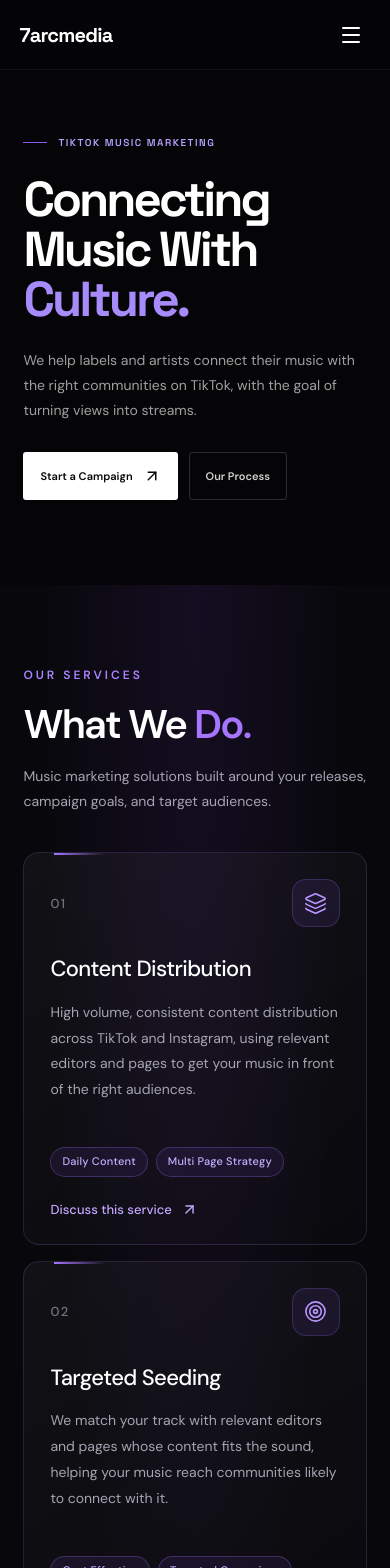
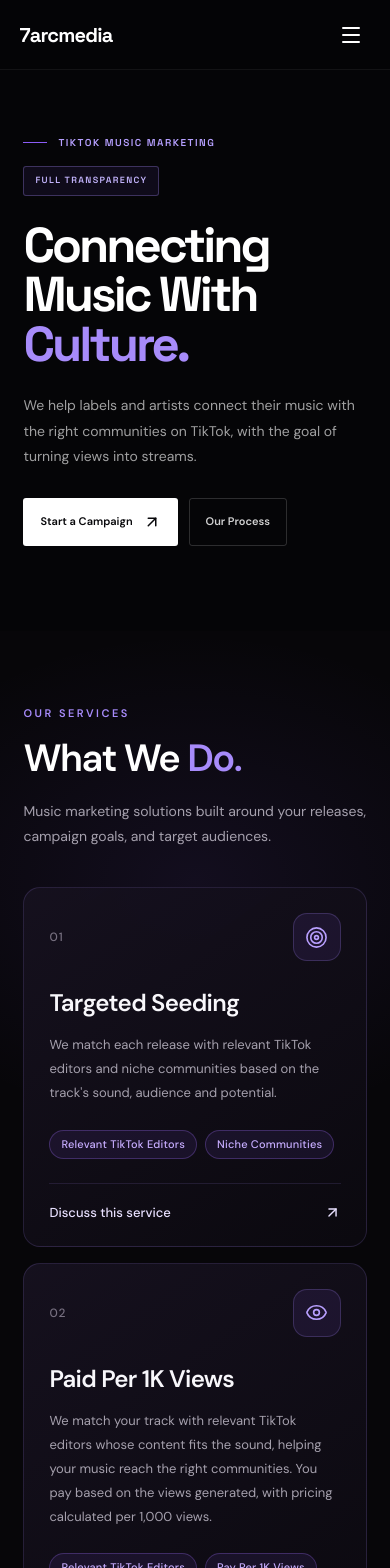
Before and after one commit to rushisav10-web/7arcmedia-portfolio, a React (Vite) app: page / in a window 390 px wide. Shown: the top 1568 px of the page. Built offline with nearby package versions, Linux system fonts and the light colour scheme.

Commit message:
Fix service label alignment

```diff
--- a/src/App.jsx
+++ b/src/App.jsx
@@ -6,8 +6,8 @@ import {
   Menu,
   X,
   Layers,
+  Eye,
   Target,
-  Eye,
 } from "lucide-react";
 
 import "./App.css";
@@ -43,27 +43,27 @@ function App() {
   const services = [
     {
       number: "01",
+      title: "Targeted Seeding",
+      description:
+        "We match each release with relevant TikTok editors and niche communities based on the track's sound, audience and potential.",
+      icon: Target,
+      tags: ["Relevant TikTok Editors", "Niche Communities"],
+    },
+    {
+      number: "02",
+      title: "Paid Per 1K Views",
+      description:
+        "We match your track with relevant TikTok editors whose content fits the sound, helping your music reach the right communities. You pay based on the views generated, with pricing calculated per 1,000 views.",
+      icon: Eye,
+      tags: ["Relevant TikTok Editors", "Pay Per 1K Views"],
+    },
+    {
+      number: "03",
       title: "Content Distribution",
       description:
         "High volume, consistent content distribution across TikTok and Instagram, using relevant editors and pages to get your music in front of the right audiences.",
       icon: Layers,
       tags: ["Daily Content", "Multi Page Strategy"],
-    },
-    {
-      number: "02",
-      title: "Targeted Seeding",
-      description:
-        "We match your track with relevant editors and pages whose content fits the sound, helping your music reach communities likely to connect with it.",
-      icon: Target,
-      tags: ["Cost Effective", "Targeted Campaigns"],
-    },
-    {
-      number: "03",
-      title: "Paid Per 1K Views",
-      description:
-        "Pay based on the views generated by our editors, with pricing calculated per 1,000 views.",
-      icon: Eye,
-      tags: ["Efficient CPM", "Performance Based"],
     },
   ];
 
@@ -163,6 +163,13 @@ function App() {
           >
             <motion.div className="hero-eyebrow" variants={reveal}>
               TikTok Music Marketing
+            </motion.div>
+
+            <motion.div
+              className="hero-transparency-label"
+              variants={reveal}
+            >
+              FULL TRANSPARENCY
             </motion.div>
 
             <motion.h1 variants={reveal}>
--- a/src/Hero.css
+++ b/src/Hero.css
@@ -18,7 +18,6 @@
 }
 
 /* Hero content container */
-
 .hero-content {
   position: relative;
   z-index: 2;
@@ -28,7 +27,6 @@
 }
 
 /* Text content */
-
 .hero-copy {
   position: relative;
   z-index: 2;
@@ -37,7 +35,6 @@
 }
 
 /* Eyebrow */
-
 .hero-eyebrow {
   display: flex;
   align-items: center;
@@ -60,8 +57,26 @@
   background: #8b5cf6;
 }
 
+/* Full Transparency Label */
+.hero-transparency-label {
+  display: inline-flex;
+  align-items: center;
+  width: fit-content;
+  margin-top: 18px;
+  padding: 7px 11px;
+  border: 1px solid rgba(167, 139, 250, 0.3);
+  border-radius: 3px;
+  background: rgba(139, 92, 246, 0.08);
+  color: #c4b5fd;
+  font-family: "Space Grotesk", sans-serif;
+  font-size: 10px;
+  font-weight: 600;
+  letter-spacing: 0.15em;
+  line-height: 1.5;
+  text-transform: uppercase;
+}
+
 /* Main headline */
-
 .hero-copy h1 {
   margin: 27px 0 26px;
   color: #ffffff;
@@ -77,7 +92,6 @@
 }
 
 /* Description */
-
 .hero-description {
   max-width: 490px;
   margin: 0;
@@ -89,7 +103,6 @@
 }
 
 /* CTA buttons */
-
 .hero-actions {
   display: flex;
   align-items: center;
@@ -160,7 +173,6 @@
 }
 
 /* Outer orbit */
-
 .hero-orbit {
   position: absolute;
   inset: 8%;
@@ -171,7 +183,6 @@
 }
 
 /* Inner orbit */
-
 .hero-orbit-two {
   position: absolute;
   inset: 20%;
@@ -182,7 +193,6 @@
 }
 
 /* Orbit particles */
-
 .hero-orbit::before,
 .hero-orbit::after,
 .hero-orbit-two::before {
@@ -214,7 +224,6 @@
 }
 
 /* Glowing center */
-
 .hero-core {
   position: absolute;
   top: 50%;
@@ -243,7 +252,6 @@
 }
 
 /* Floating information cards */
-
 .hero-card {
   position: absolute;
   z-index: 1;
@@ -301,7 +309,6 @@
   from {
     rotate: 0deg;
   }
-
   to {
     rotate: 360deg;
   }
@@ -311,7 +318,6 @@
   from {
     rotate: 360deg;
   }
-
   to {
     rotate: 0deg;
   }
@@ -323,7 +329,6 @@
     opacity: 0.7;
     scale: 0.96;
   }
-
   50% {
     opacity: 1;
     scale: 1.04;
@@ -335,7 +340,6 @@
   100% {
     translate: 0 0;
   }
-
   50% {
     translate: 0 -8px;
   }
@@ -407,6 +411,11 @@
     letter-spacing: 0.15em;
   }
 
+  .hero-transparency-label {
+    margin-top: 16px;
+    font-size: 9px;
+  }
+
   .hero-copy h1 {
     margin: 25px 0 23px;
     font-size: clamp(49px, 12.5vw, 72px);
@@ -438,7 +447,6 @@
 }
 
 /* Extra-small phones */
-
 @media (max-width: 380px) {
   .hero {
     padding-right: 5vw;
@@ -461,7 +469,6 @@
 }
 
 /* Accessibility */
-
 @media (prefers-reduced-motion: reduce) {
   .hero-orbit,
   .hero-orbit-two,
--- a/src/WhatWeDo.css
+++ b/src/WhatWeDo.css
@@ -1,22 +1,31 @@
 
 .what-we-do-section {
   position: relative;
-  width: 100%;
   padding: 120px 6%;
+  background: #070609;
   overflow: hidden;
-  background:
-    radial-gradient(
-      ellipse at 50% 0%,
-      rgba(113, 54, 190, 0.12),
-      transparent 55%
-    ),
-    #08080c;
-  color: #ffffff;
+}
+
+.what-we-do-section::before {
+  content: "";
+  position: absolute;
+  top: 0;
+  left: 50%;
+  width: 700px;
+  height: 500px;
+  transform: translateX(-50%);
+  background: radial-gradient(
+    ellipse,
+    rgba(139, 92, 246, 0.09) 0%,
+    rgba(139, 92, 246, 0) 70%
+  );
+  pointer-events: none;
 }
 
 .what-we-do-inner {
-  width: 100%;
-  max-width: 1240px;
+  position: relative;
+  z-index: 1;
+  max-width: 1200px;
   margin: 0 auto;
 }
 
@@ -26,99 +35,82 @@
 }
 
 .what-we-do-heading .section-label {
-  margin-bottom: 20px;
-  color: #ad83ff;
-  font-size: 12px;
+  margin-bottom: 18px;
+  color: #a78bfa;
+  font-size: 11px;
   font-weight: 600;
-  letter-spacing: 3px;
+  letter-spacing: 2.5px;
   text-transform: uppercase;
 }
 
 .what-we-do-heading h2 {
   margin: 0;
-  color: #ffffff;
-  font-size: clamp(42px, 5vw, 68px);
+  color: #fff;
+  font-size: clamp(38px, 5vw, 64px);
   font-weight: 600;
   letter-spacing: -2.5px;
   line-height: 1.08;
 }
 
 .what-we-do-heading h2 span {
-  color: #a675ff;
+  color: #a78bfa;
 }
 
-.what-we-do-heading > p {
-  max-width: 520px;
-  margin: 22px 0 0;
-  color: #a6a3b2;
-  font-size: 16px;
+.what-we-do-heading p {
+  max-width: 510px;
+  margin-top: 20px;
+  color: #a5a0ad;
+  font-size: 15px;
   line-height: 1.8;
 }
 
 .services-grid {
   display: grid;
   grid-template-columns: repeat(3, minmax(0, 1fr));
-  gap: 22px;
+  gap: 20px;
   align-items: stretch;
 }
 
 .service-card {
-  position: relative;
   display: flex;
   flex-direction: column;
   min-width: 0;
-  min-height: 330px;
   padding: 30px;
-  overflow: hidden;
-  border: 1px solid rgba(180, 145, 255, 0.15);
-  border-radius: 18px;
-  background:
-    linear-gradient(
+  border: 1px solid rgba(167, 139, 250, 0.16);
+  border-radius: 20px;
+  background: linear-gradient(
     145deg,
-      rgba(255, 255, 255, 0.045),
-      rgba(255, 255, 255, 0.012)
+    rgba(22, 17, 31, 0.96),
+    rgba(11, 9, 15, 0.98)
   );
   transition:
-    transform 0.35s ease,
-    border-color 0.35s ease,
-    background 0.35s ease,
-    box-shadow 0.35s ease;
-}
-
-.service-card::before {
-  position: absolute;
-  top: 0;
-  left: 30px;
-  width: 52px;
-  height: 2px;
-  background: linear-gradient(90deg, #a675ff, transparent);
-  content: "";
+    border-color 0.3s ease,
+    transform 0.3s ease,
+    background 0.3s ease;
 }
 
 .service-card:hover {
-  transform: translateY(-7px);
-  border-color: rgba(166, 117, 255, 0.48);
-  background:
-    linear-gradient(
+  transform: translateY(-5px);
+  border-color: rgba(167, 139, 250, 0.4);
+  background: linear-gradient(
     145deg,
-      rgba(139, 92, 246, 0.1),
-      rgba(255, 255, 255, 0.018)
+    rgba(29, 21, 43, 0.98),
+    rgba(11, 9, 15, 0.98)
   );
-  box-shadow: 0 20px 55px rgba(0, 0, 0, 0.22);
 }
 
 .service-card-top {
   display: flex;
   align-items: center;
   justify-content: space-between;
-  margin-bottom: 42px;
+  margin-bottom: 34px;
 }
 
 .service-number {
-  color: #777282;
-  font-size: 13px;
+  color: #777080;
+  font-size: 12px;
   font-weight: 500;
-  letter-spacing: 1.5px;
+  letter-spacing: 1px;
 }
 
 .service-icon {
@@ -127,42 +119,36 @@
   height: 48px;
   align-items: center;
   justify-content: center;
-  border: 1px solid rgba(166, 117, 255, 0.22);
+  border: 1px solid rgba(167, 139, 250, 0.22);
   border-radius: 14px;
   background: rgba(139, 92, 246, 0.1);
-  color: #b995ff;
-  transition:
-    background 0.3s ease,
-    transform 0.3s ease;
-}
-
-.service-card:hover .service-icon {
-  transform: scale(1.06);
-  background: rgba(139, 92, 246, 0.2);
+  color: #b9a0ff;
 }
 
 .service-card h3 {
-  margin: 0 0 16px;
-  color: #ffffff;
-  font-size: 23px;
-  font-weight: 500;
-  letter-spacing: -0.6px;
-  line-height: 1.3;
+  margin: 0 0 15px;
+  color: #f8f7fb;
+  font-size: clamp(21px, 1.8vw, 25px);
+  font-weight: 600;
+  letter-spacing: -0.7px;
+  line-height: 1.25;
 }
 
 .service-card > p {
-  margin: 0 0 28px;
-  color: #a6a3b2;
+  margin: 0;
+  color: #a5a0ad;
   font-size: 14px;
   line-height: 1.85;
 }
 
+/* Horizontal service labels */
 .service-tags {
   display: flex;
+  flex-direction: row;
   flex-wrap: wrap;
   align-items: center;
   gap: 8px;
-  margin-top: 18px;
+  margin-top: 22px;
   margin-bottom: 24px;
 }
 
@@ -184,56 +170,57 @@
   white-space: nowrap;
 }
 
+/* Service link and arrow */
 .service-link {
-  display: inline-flex;
-  width: fit-content;
+  display: flex;
+  width: 100%;
   align-items: center;
-  gap: 9px;
+  justify-content: space-between;
+  gap: 12px;
   margin-top: auto;
-  color: #c4a6ff;
+  padding-top: 20px;
+  border-top: 1px solid rgba(167, 139, 250, 0.13);
+  color: #e8e0ff;
   font-size: 13px;
   font-weight: 500;
   text-decoration: none;
-  transition:
-    color 0.25s ease,
-    gap 0.25s ease;
+  transition: color 0.25s ease;
+}
+
+.service-link svg {
+  flex: 0 0 auto;
+  margin-left: auto;
+  transition: transform 0.25s ease;
 }
 
 .service-link:hover {
-  gap: 13px;
-  color: #ffffff;
+  color: #b9a0ff;
 }
 
-.service-link svg {
-  flex-shrink: 0;
+.service-link:hover svg {
+  transform: translate(3px, -3px);
 }
 
+/* Tablet */
 @media (max-width: 1000px) {
   .what-we-do-section {
-    padding: 100px 5%;
+    padding: 95px 5%;
   }
 
   .services-grid {
-    gap: 16px;
+    grid-template-columns: repeat(2, minmax(0, 1fr));
+    gap: 18px;
   }
 
   .service-card {
-    min-height: 350px;
-    padding: 24px;
-  }
-
-  .service-card h3 {
-    font-size: 20px;
-  }
-
-  .service-card-top {
-    margin-bottom: 34px;
+    padding: 26px;
   }
 }
 
-@media (max-width: 760px) {
+/* Mobile */
+@media (max-width: 640px) {
   .what-we-do-section {
-    padding: 82px 6%;
+    padding: 75px 6%;
   }
 
   .what-we-do-heading {
@@ -241,14 +228,11 @@
   }
 
   .what-we-do-heading h2 {
-    font-size: clamp(40px, 10vw, 54px);
-    letter-spacing: -1.8px;
+    letter-spacing: -1.5px;
   }
 
-  .what-we-do-heading > p {
-    margin-top: 17px;
+  .what-we-do-heading p {
     font-size: 14px;
-    line-height: 1.8;
   }
 
   .services-grid {
@@ -257,45 +241,40 @@
   }
 
   .service-card {
-    min-height: auto;
-    padding: 26px;
-    border-radius: 16px;
+    padding: 25px;
+    border-radius: 17px;
   }
 
   .service-card-top {
-    margin-bottom: 28px;
+    margin-bottom: 27px;
   }
 
   .service-card h3 {
-    font-size: 22px;
+    font-size: 24px;
   }
 
   .service-card > p {
-    margin-bottom: 26px;
-    font-size: 14px;
+    font-size: 13px;
+  }
+
+  .service-tags {
+    margin-top: 18px;
+    margin-bottom: 24px;
   }
 }
-
-@media (prefers-reduced-motion: reduce) {
-  .service-card,
-  .service-icon,
-  .service-link {
-    transition: none;
+.service-card {
+  display: flex;
+  flex-direction: column;
 }
 
-  .service-card:hover,
-  .service-card:hover .service-icon {
-    transform: none;
-  }
+.service-card p {
+  flex: 1;
 }
 
-.service-card:last-child .service-tags {
+.service-tags {
+  margin-top: 24px;
   display: flex;
-  flex-direction: column;
-  align-items: flex-start;
+  flex-wrap: wrap;
+  align-items: center;
   gap: 8px;
 }
-
-.service-card:last-child .service-tag {
-  width: fit-content;
-}
--- a/src/WhyWorkWithUs.jsx
+++ b/src/WhyWorkWithUs.jsx
@@ -5,24 +5,30 @@ import "./Why.css";
 const features = [
   {
     number: "01",
+    title: "Full Transparency",
+    description:
+      "Clear campaign costs, budget visibility and straightforward reporting, so you know what your campaign covers and how it is progressing.",
+  },
+  {
+    number: "02",
     title: "A Strategy for Every Release",
     description:
       "Every release is different. We develop a strategy that fits each track's sound, audience and potential.",
   },
   {
-    number: "02",
+    number: "03",
     title: "Relevant Creators & Editors",
     description:
       "We focus on creators and editors whose content aligns with your music and target audience.",
   },
   {
-    number: "03",
+    number: "04",
     title: "Reliable Campaign Management",
     description:
       "We coordinate campaign activities, manage delivery and keep things moving according to agreed timelines.",
   },
   {
-    number: "04",
+    number: "05",
     title: "Performance Tracking",
     description:
       "We monitor campaign results and provide a clear overview of content performance.",
```
Lines whose indentation alone changed are shown as unchanged.
